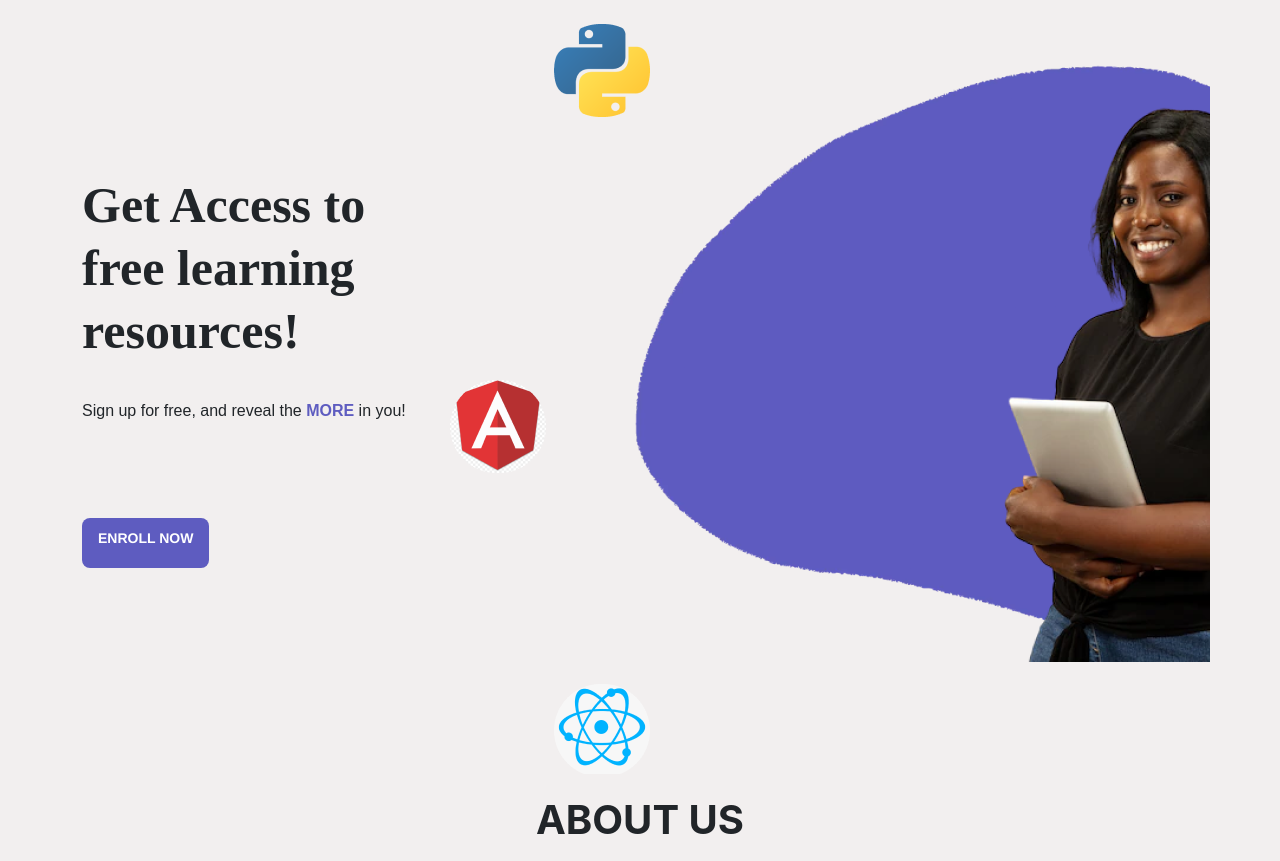
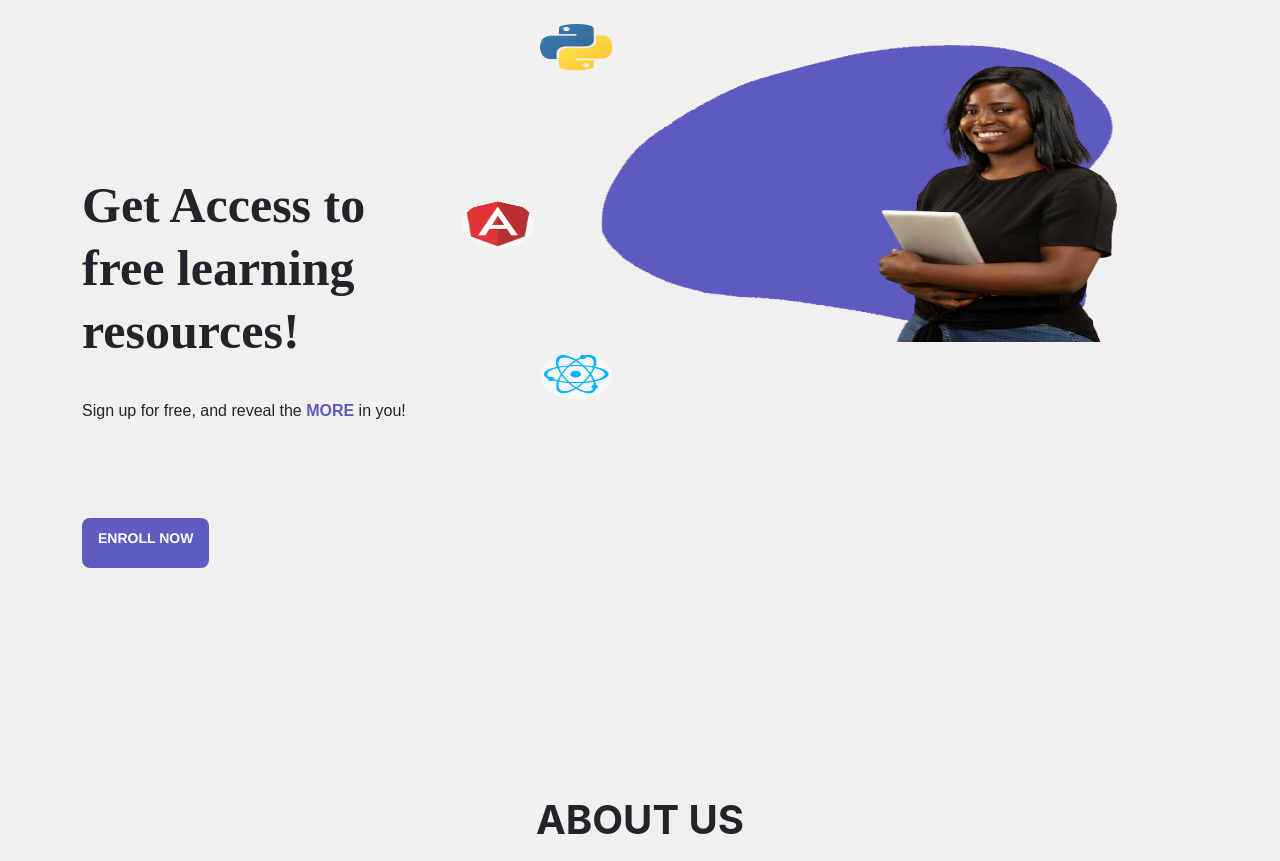
Before and after one commit to Clemo97/MasomoPopote, a Django app: template app/templates/app/home.html in a window 1280 px wide. Shown: the part 56-917 px from the top of the page. Run offline with Django 3.2, Linux system fonts and the light colour scheme; the template is opened without the code that fills it, so the values that code supplies are empty; some libraries are stand-ins or nearby versions.

Commit message:
image config

```diff
--- a/app/static/css/style.css
+++ b/app/static/css/style.css
@@ -1,5 +1,5 @@
 .hero{
-    background-image: url("/app/static/assets/hero.png");
+    /* background-image: url(/app/static/assets/hero.png);   */
     background-repeat: no-repeat;
     height: 750px;
 
--- a/app/templates/app/home.html
+++ b/app/templates/app/home.html
@@ -95,7 +95,10 @@
 
                 </div>
 
-                <div class="col-8 hero"></div>
+                <div class="col-8 hero">
+                    <img src="{% static 'assets/hero.png' %}" alt="" width="100%" style="height:50%;">
+
+                </div>
             </div>
 
         </div>
```
